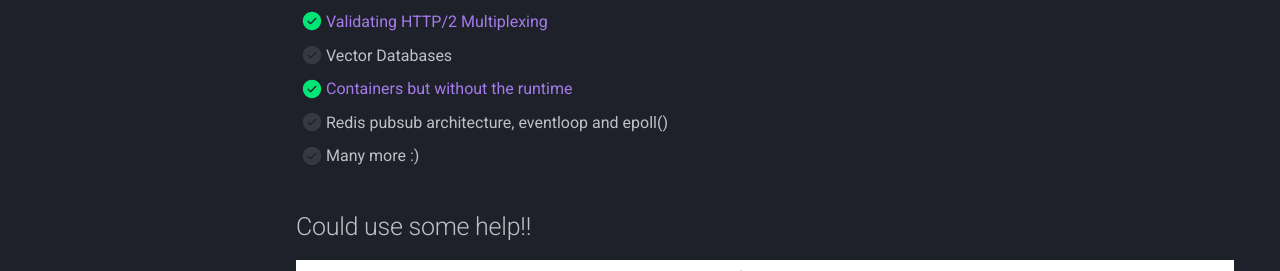
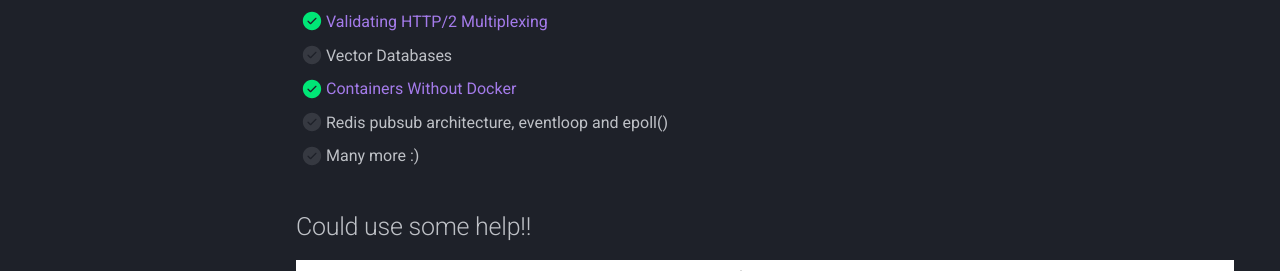
Before and after one commit to Gemini-Solutions/gemblog-docs, an MkDocs documentation site: the page built from docs/index.md, in a window 1280 px wide and 900 px high, scrolled down 399 px. Shown: the part 181-452 px from the top of the window. Built offline with MkDocs 1.6.1 and Material for MkDocs 9.7.7, drawn with Linux system fonts in a browser that asks for light colours.

Commit message:
update index

```diff
--- a/docs/index.md
+++ b/docs/index.md
@@ -12,7 +12,7 @@ I'd be nourishing this page eventually as the number of blogs grow, for now, jus
     * [x] [Extending Service Mesh for AuthN/AuthZ](./service-mesh-authN-authZ.md)
 - [x] [Validating HTTP/2 Multiplexing](./Some-Tests-For-Http2.md)
 - [ ] Vector Databases
-- [x] [Containers but without the runtime](./containers-without-docker.md)
+- [x] [Containers Without Docker](./containers-without-docker.md)
 - [ ] Redis pubsub architecture, eventloop and epoll()
 - [ ] Many more :)
 
```
